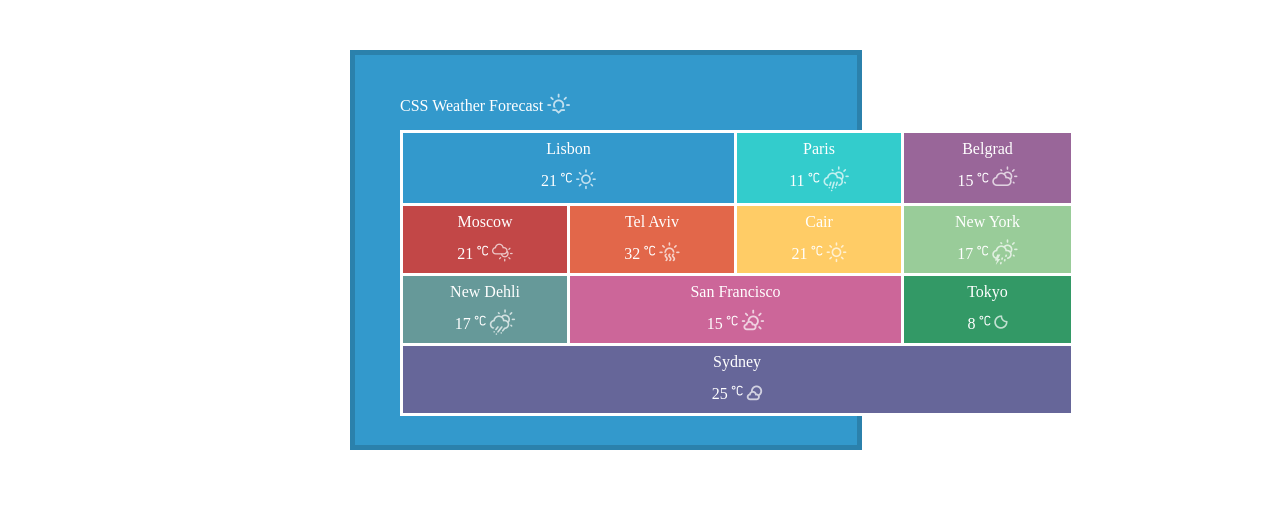
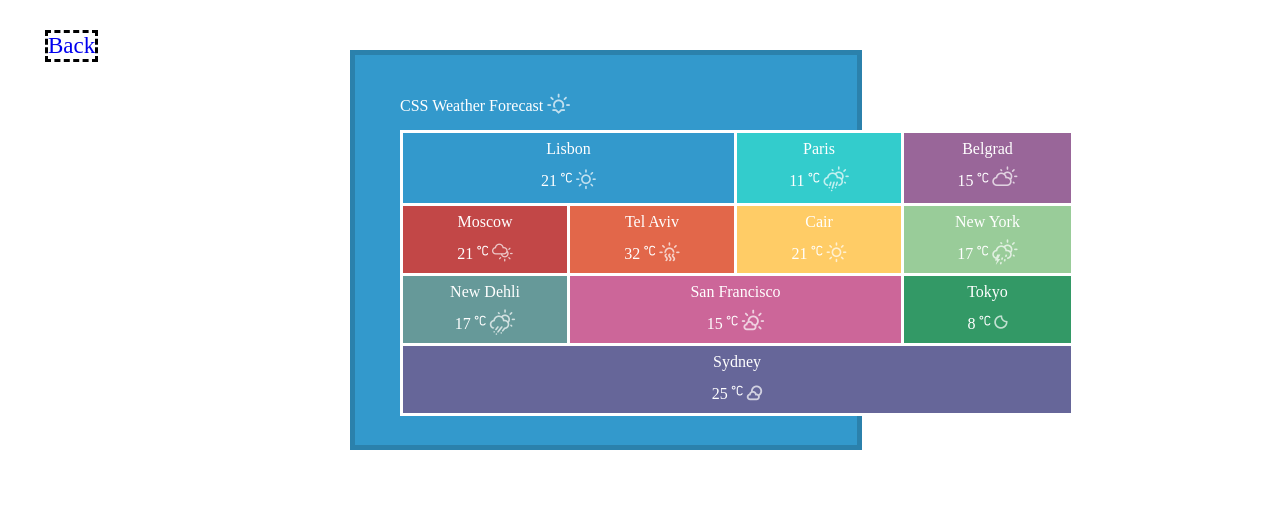
Before and after one commit to MortyStorm/home-work-public, a plain HTML site: page h-w_7/index.html in a window 1280 px wide. Drawn offline with Linux system fonts and the light colour scheme.

Commit message:
back button added

```diff
--- a/h-w_7/css/style.css
+++ b/h-w_7/css/style.css
@@ -139,3 +139,15 @@ li p:first-child  {
 .wrapper__bottom {
     color: #fff;
 }
+
+.Back_button {
+    position: absolute;
+    top: 30px;
+    left: 45px;
+    border: 3px dashed black;
+}
+
+.Back_button a {
+    text-decoration: none;
+    font-size: 23px;
+}
--- a/h-w_7/index.html
+++ b/h-w_7/index.html
@@ -8,6 +8,7 @@
     <link rel="stylesheet" href="css/weather-icons.min.css">
 </head>
 <body>
+    <div class="Back_button"> <a href="../index.html">Back</a></div>
     <div class="wrapper">
         <header class="wrapper__weather-info">
             <p class="weather-info__weather-forecast"> CSS Weather Forecast <i class="wi wi-sunset"></i></p>
```
Also changed, not shown: index.html (+1 -1 lines).
